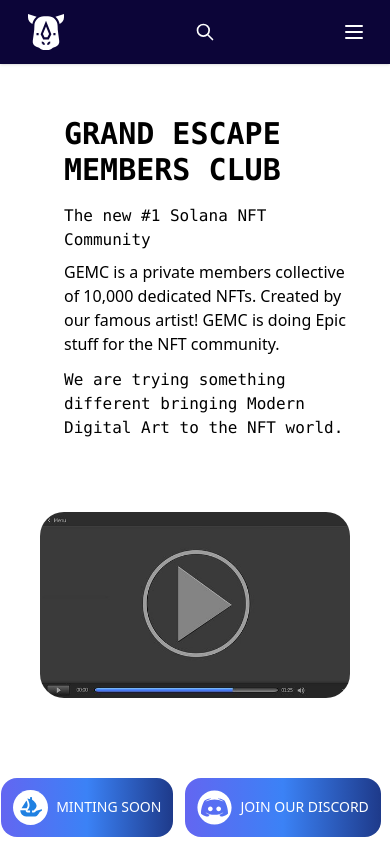
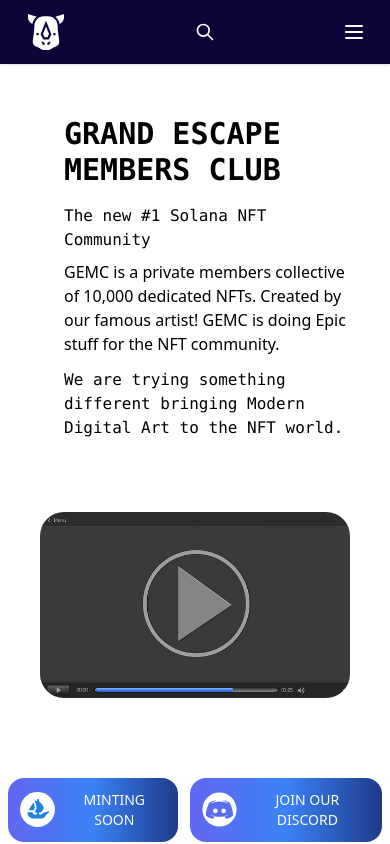
Before and after one commit to RoyAliHasan/gemc-dev, a Next.js app: page / in a window 390 px wide. Built offline with nearby package versions, Linux system fonts and the light colour scheme.

Commit message:
Buttons file update

```diff
--- a/components/Buttons.js
+++ b/components/Buttons.js
@@ -5,7 +5,7 @@
 function Buttons() {
   return (
     <div className="flex  items-center justify-center mt-10">
-      <button className="flex items-center justify-center   bg-gradient-to-r from-indigo-500 via-blue-500 to-blue-900 p-3 md:p-5 md:ml-8  rounded-2xl text-white text-sm sm:text-xl">
+      <button className="flex items-center justify-center   bg-gradient-to-r from-indigo-500 via-blue-500 to-blue-900 p-3 md:p-5 md:ml-8  rounded-2xl text-white text-sm sm:text-xl ml-2">
         <Image className="mr-2" src={landmark} alt="landmark" />
         MINTING SOON
       </button>
```
